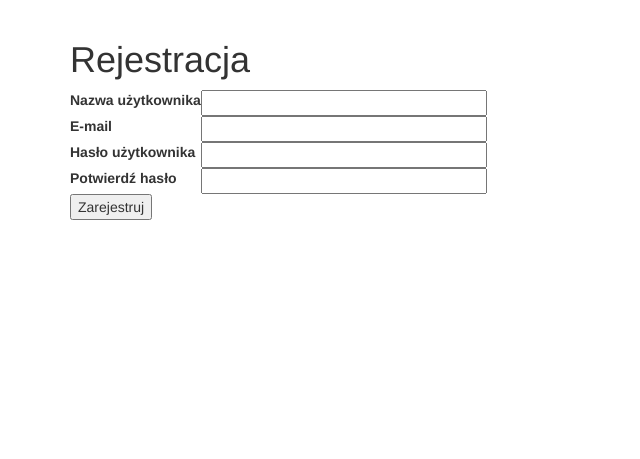
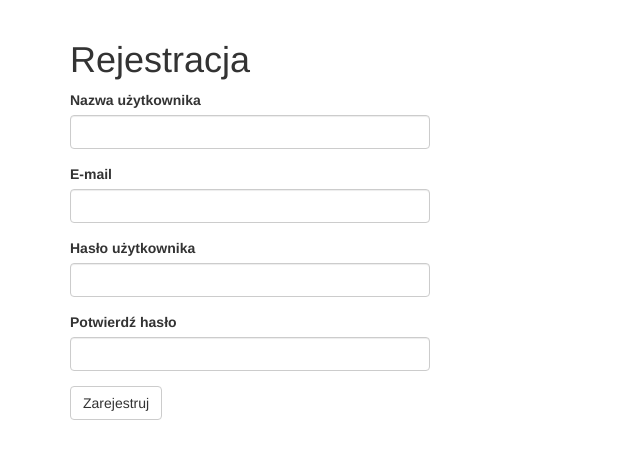
Before and after one commit to patryklomza/APPointment, a Flask app: page /register in a window 1280 px wide. Shown: the part 52-511 px from the top of the page, without its empty margins (0-640 px from the left). Run offline with Flask 2, Linux system fonts and the light colour scheme; some libraries are stand-ins or nearby versions.

Commit message:
Update user registration template
Now user registration template uses Flask-Bootstrap to render
form with bootstrap style.

```diff
--- a/appointment/app/templates/register.html
+++ b/appointment/app/templates/register.html
@@ -1,39 +1,11 @@
 {% extends "base.html" %}
+{% import 'bootstrap/wtf.html' as wtf %}
 
 {% block app_content %}
     <h1>Rejestracja</h1>
-    <form action="" method="POST">
-        {{form.hidden_tag() }}
-        <table>
-            <tr>
-                <td>{{ form.username.label }}</td>
-                <td>{{ form.username(size=32) }}</td>
-                    {% for error in form.username.errors %}
-                    <td> <span style="color: red;">[{{ error }}]</span></td>
-                    {% endfor %}
-            </tr>
-            <tr>
-                <td>{{ form.email.label }}</td>
-                <td>{{ form.email(size=32) }}</td>
-                    {% for error in form.email.errors %}
-                    <td><span style="color:red;">[{{ error }}]</span></td>
-                    {% endfor %}
-            </tr>
-            <tr>
-                <td>{{ form.password.label }}</td>
-                <td>{{ form.password(size=32) }}</td>
-                    {% for error in form.password.errors %}
-                    <td><span style="color:red;">[{{ error }}]</span></td>
-                    {% endfor %}
-            </tr>
-            <tr>
-                <td>{{ form.password2.label }}</td>
-                <td>{{ form.password2(size=32) }}</td>
-                    {% for error in form.password2.errors %}
-                    <td><span style="color:red;">[{{ error }}]</span></td>
-                    {% endfor %}
-            </tr>
-        </table>
-        <p>{{ form.submit() }}</p>
-    </form>
+    <div class="row">
+        <div class="col-md-4">
+            {{ wtf.quick_form(form) }}
+        </div>
+    </div>
 {% endblock app_content %}
```
